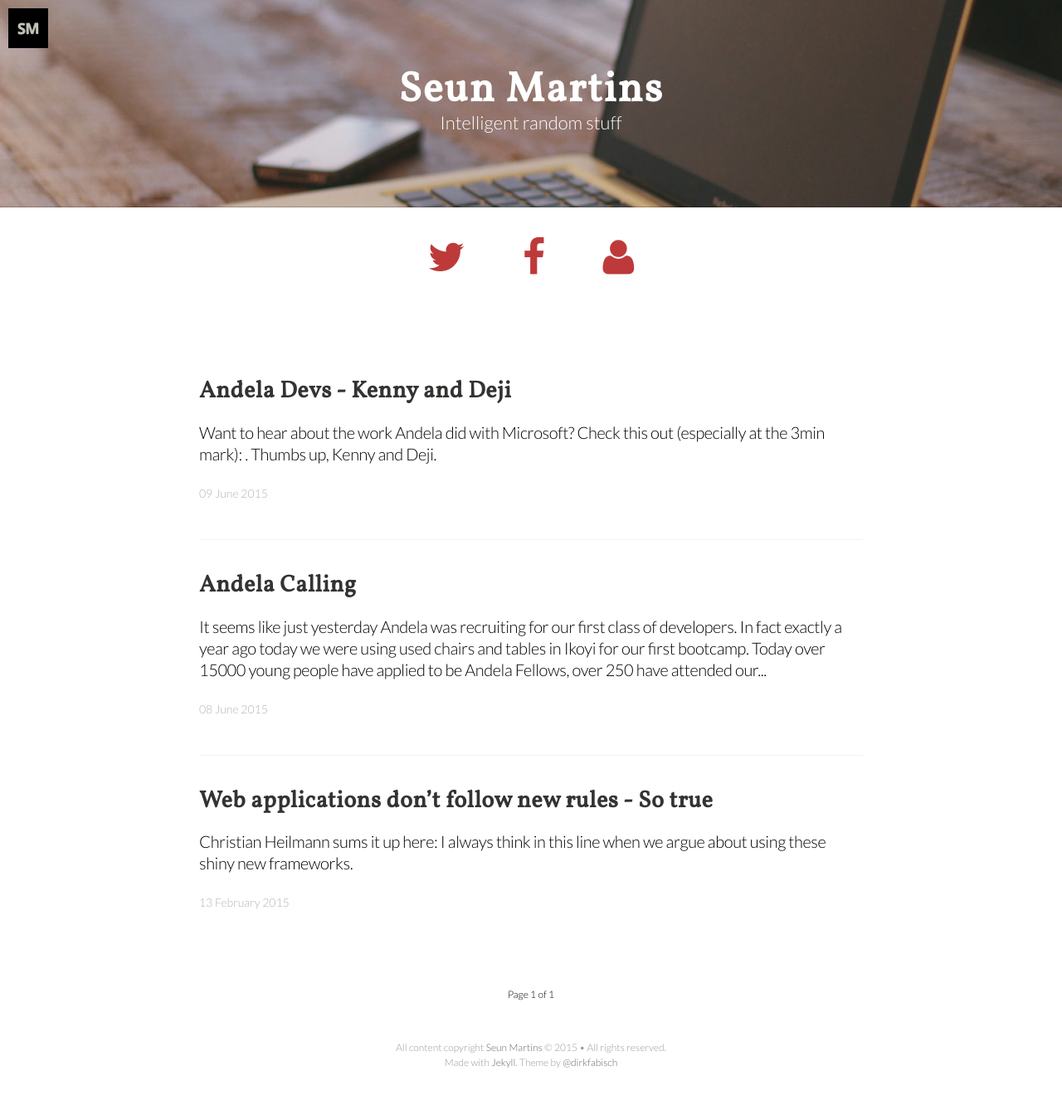
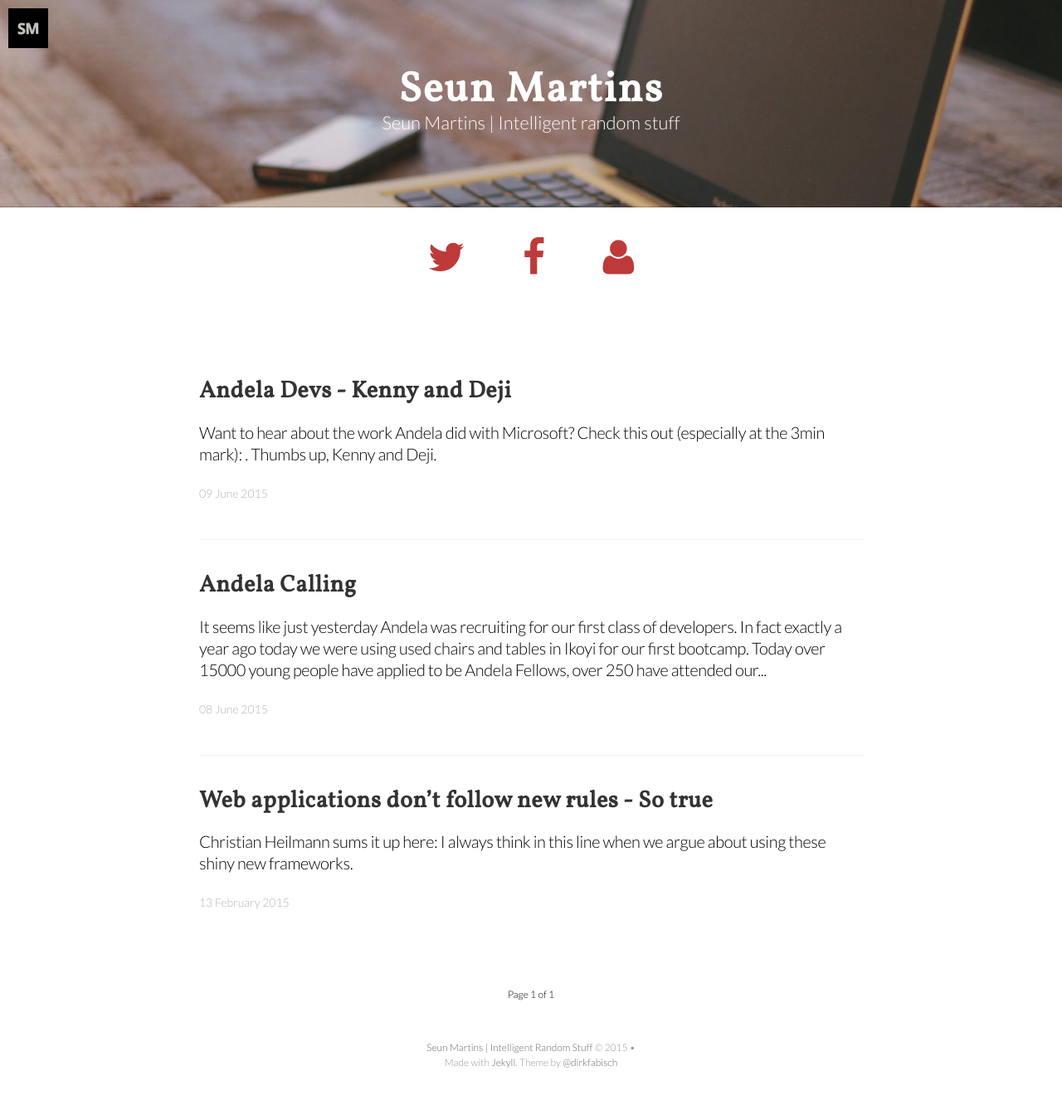
Before and after one commit to impactmass/impactmass.github.io, a Jekyll site: the page built from index.html, in a window 1280 px wide. Shown: the whole page at 83% size. Built offline with Jekyll 4.4.1, drawn with Linux system fonts in a browser that asks for light colours; nearby versions of some CDN libraries; Markdown is read by kramdown in place of the engine named in the settings; the list of posts is cut into pages by our own code.

Commit message:
edit meta contents

```diff
--- a/_config.yml
+++ b/_config.yml
@@ -2,30 +2,23 @@
 permalink:        /articles/:title
 relative_permalinks: true
 description: > # this means to ignore newlines until "email:"
-   Intelligent random stuff
+   Seun Martins | Intelligent random stuff
 # Setup
 title:            Seun Martins
 name:             Seun Martins
-tagline:          Intelligent Random Stuff
+tagline:          Seun Martins | Intelligent Random Stuff
 email:            seundotme@gmail.com
 url:              http://impactmass.com
 #blog logo
 logo: "/assets/images/favicon.jpg"
 # blog cover
 cover: "assets/images/background_image.jpg"
-
-#url:              http://getpoole.com
-paginate:         5
+paginate:         15
 baseurl:          "http://impactmass.com/"
 author:
   name:           Seun Martins
   url:            https://twitter.com/impactmass
   email:          seundotme@gmail.com
-
-# Custom vars
-#version:          1.0.0
-#github:
-#  repo:           https://github.com/poole/poole
 port:             3000
 
 # Build settings
@@ -48,17 +41,3 @@ social:
     share_url: //www.facebook.com/sharer.php
     share_title: ?t=
     share_link: "&amp;u="
-
-# - icon: github
-#   url:  https://github.com/dirkfabisch
-#   desc: Fork me on github
-#   share_url:
-#   share_title:
-#   share_link:
-
-#  - icon:  google-plus
-#    url: https://google.com/???
-#    desc:  Add me on google+
-#    share_url:
-#    share_title:
-#    share_link:
--- a/_includes/footer.html
+++ b/_includes/footer.html
@@ -4,7 +4,7 @@
   <!-- <a class="subscribe" href="{{ "/feed.xml " | prepend: site.baseurl }}"> <span class="tooltip"> <i class="fa fa-rss"></i> Subscribe!</span> -->
   </a>
   <div class="inner">
-    <section class="copyright">All content copyright <a href="mailto:{{ site.email}}">{{ site.name }}</a> &copy; {{ site.time | date: '%Y' }} &bull; All rights reserved.</section>
+    <section class="copyright"><a href="mailto:{{ site.email}}">{{ site.tagline }}</a> &copy; {{ site.time | date: '%Y' }} &bull;</section>
     <section class="poweredby">Made with <a href="http://jekyllrb.com"> Jekyll</a>. Theme by <a href="http://twitter.com/dirkfabisch">@dirkfabisch</a>
     </section>
   </div>
```
